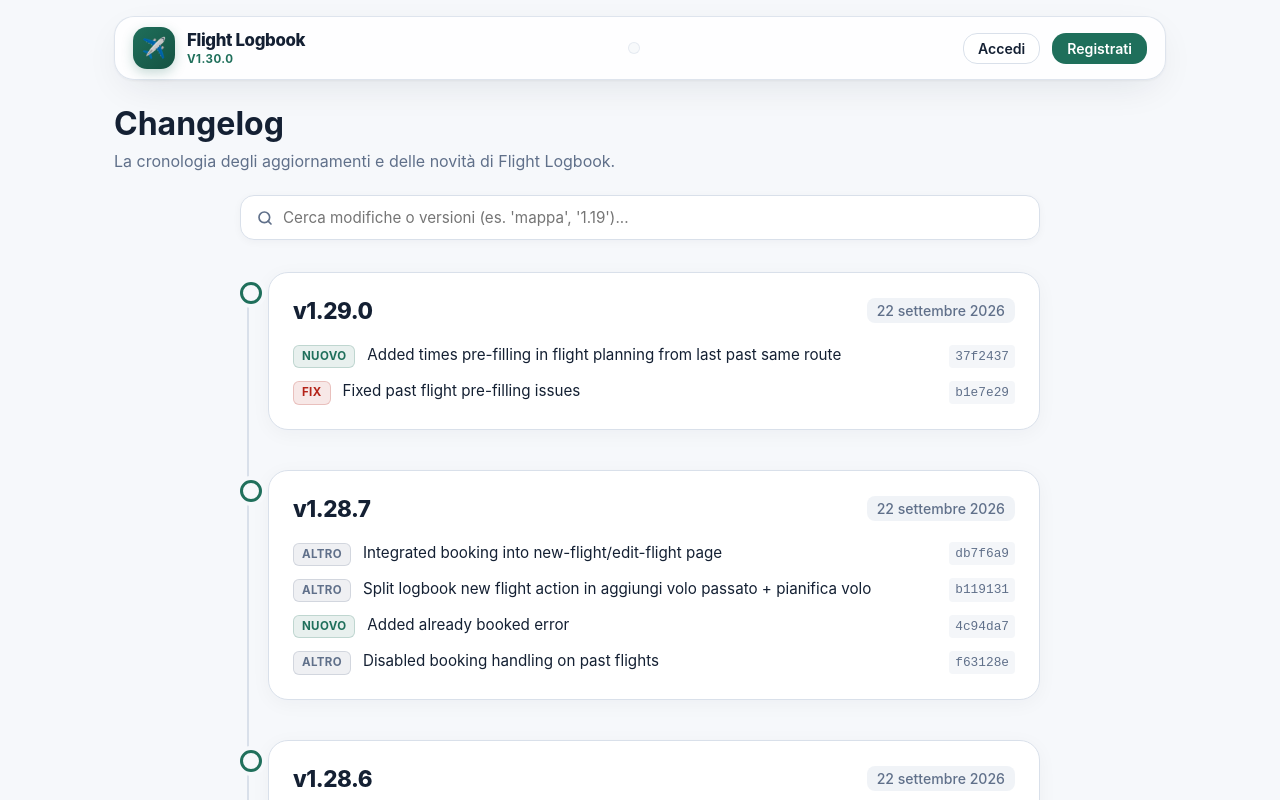
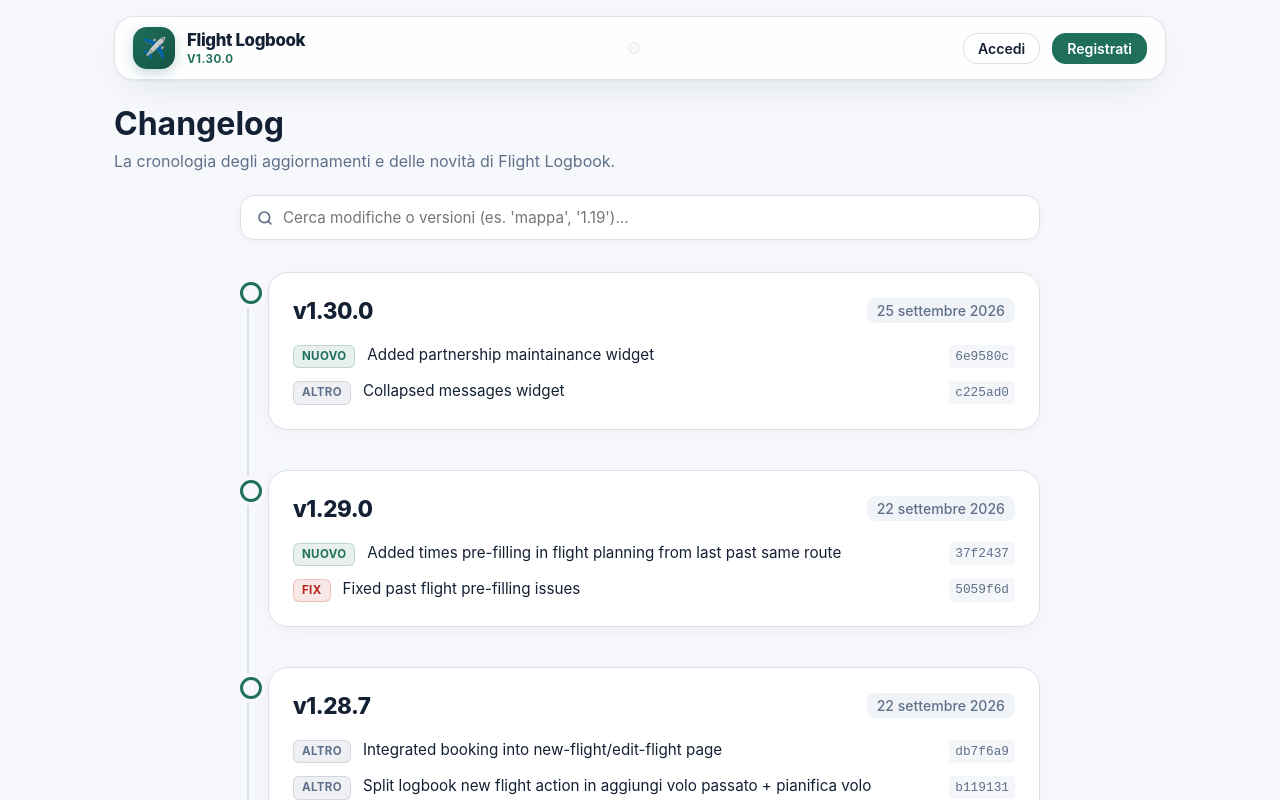
Before and after one commit to andrearossinisolutions/flight-logbook, a Next.js app: page /changelog in a window 1280 px wide. Shown: the top 800 px of the page. Built offline with nearby package versions, Linux system fonts and the light colour scheme; no server answers.

Commit message:
Collapsed messages widget

```diff
--- a/components/icons.tsx
+++ b/components/icons.tsx
@@ -121,6 +121,28 @@ export function PencilIcon(props: IconProps) {
     <BaseIcon {...props}>
       <path d="M12 20h9" />
       <path d="M16.5 3.5a2.1 2.1 0 0 1 3 3L7 19l-4 1 1-4Z" />
+    </BaseIcon>
+  );
+}
+
+export function ExpandIcon(props: IconProps) {
+  return (
+    <BaseIcon {...props}>
+      <path d="M8 3H5a2 2 0 0 0-2 2v3" />
+      <path d="M16 3h3a2 2 0 0 1 2 2v3" />
+      <path d="M21 16v3a2 2 0 0 1-2 2h-3" />
+      <path d="M3 16v3a2 2 0 0 0 2 2h3" />
+    </BaseIcon>
+  );
+}
+
+export function CollapseIcon(props: IconProps) {
+  return (
+    <BaseIcon {...props}>
+      <path d="M9 3v3a2 2 0 0 1-2 2H4" />
+      <path d="M15 3v3a2 2 0 0 0 2 2h3" />
+      <path d="M15 21v-3a2 2 0 0 1 2-2h3" />
+      <path d="M9 21v-3a2 2 0 0 0-2-2H4" />
     </BaseIcon>
   );
 }
--- a/lib/changelog.json
+++ b/lib/changelog.json
@@ -1,4 +1,20 @@
 [
+  {
+    "version": "1.30.0",
+    "date": "2026-09-25",
+    "commits": [
+      {
+        "hash": "6e9580c",
+        "date": "2026-09-25",
+        "subject": "Added partnership maintainance widget"
+      },
+      {
+        "hash": "c225ad0",
+        "date": "2026-09-25",
+        "subject": "Collapsed messages widget"
+      }
+    ]
+  },
   {
     "version": "1.29.0",
     "date": "2026-09-22",
@@ -9,7 +25,7 @@
         "subject": "Added times pre-filling in flight planning from last past same route"
       },
       {
-        "hash": "b1e7e29",
+        "hash": "5059f6d",
         "date": "2026-09-22",
         "subject": "Fixed past flight pre-filling issues"
       }
```
Also changed, not shown: app/societa/[id]/tabs.tsx (+31 -5 lines), 1 other file (tests, documents, lock files or other folders).
